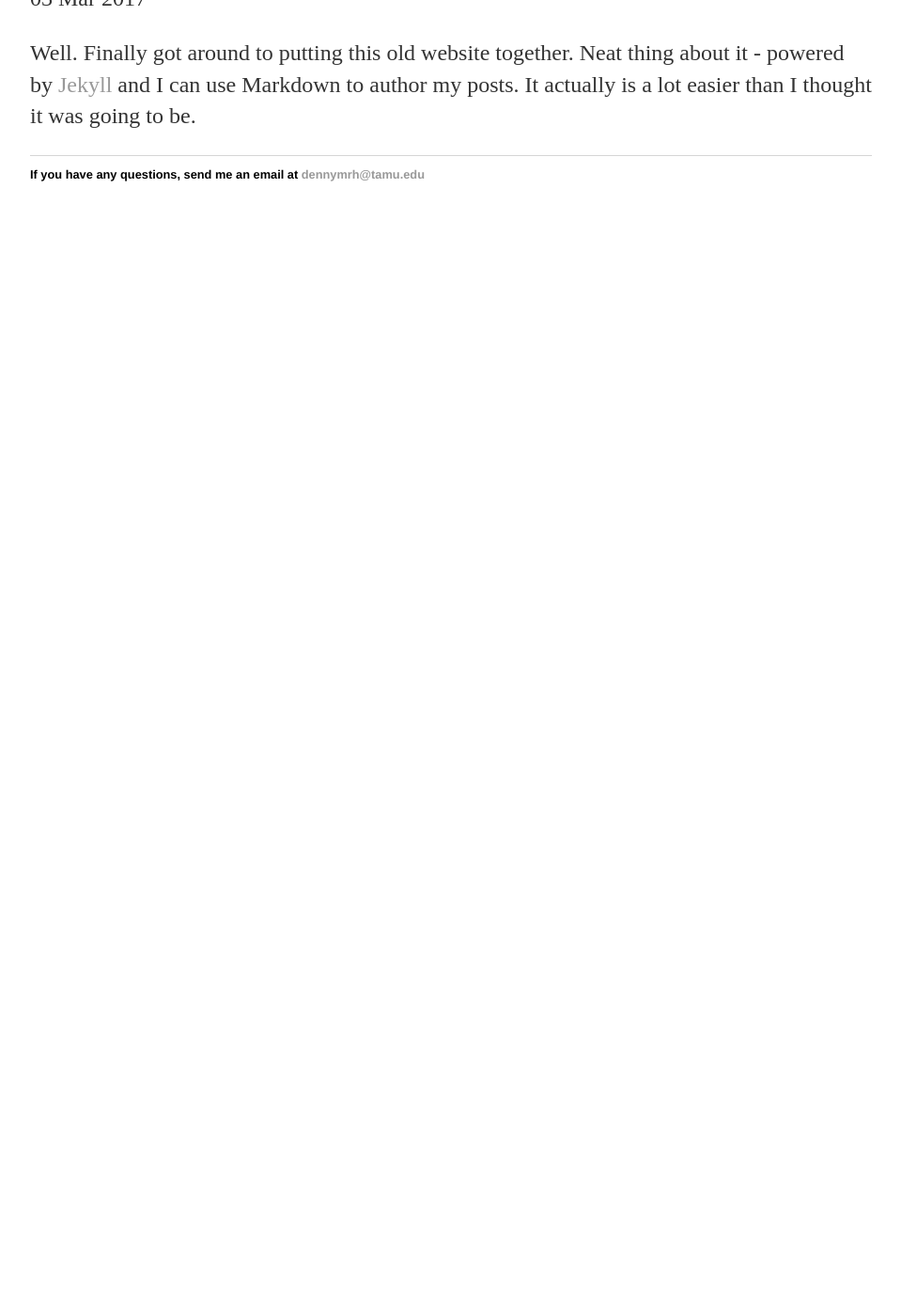
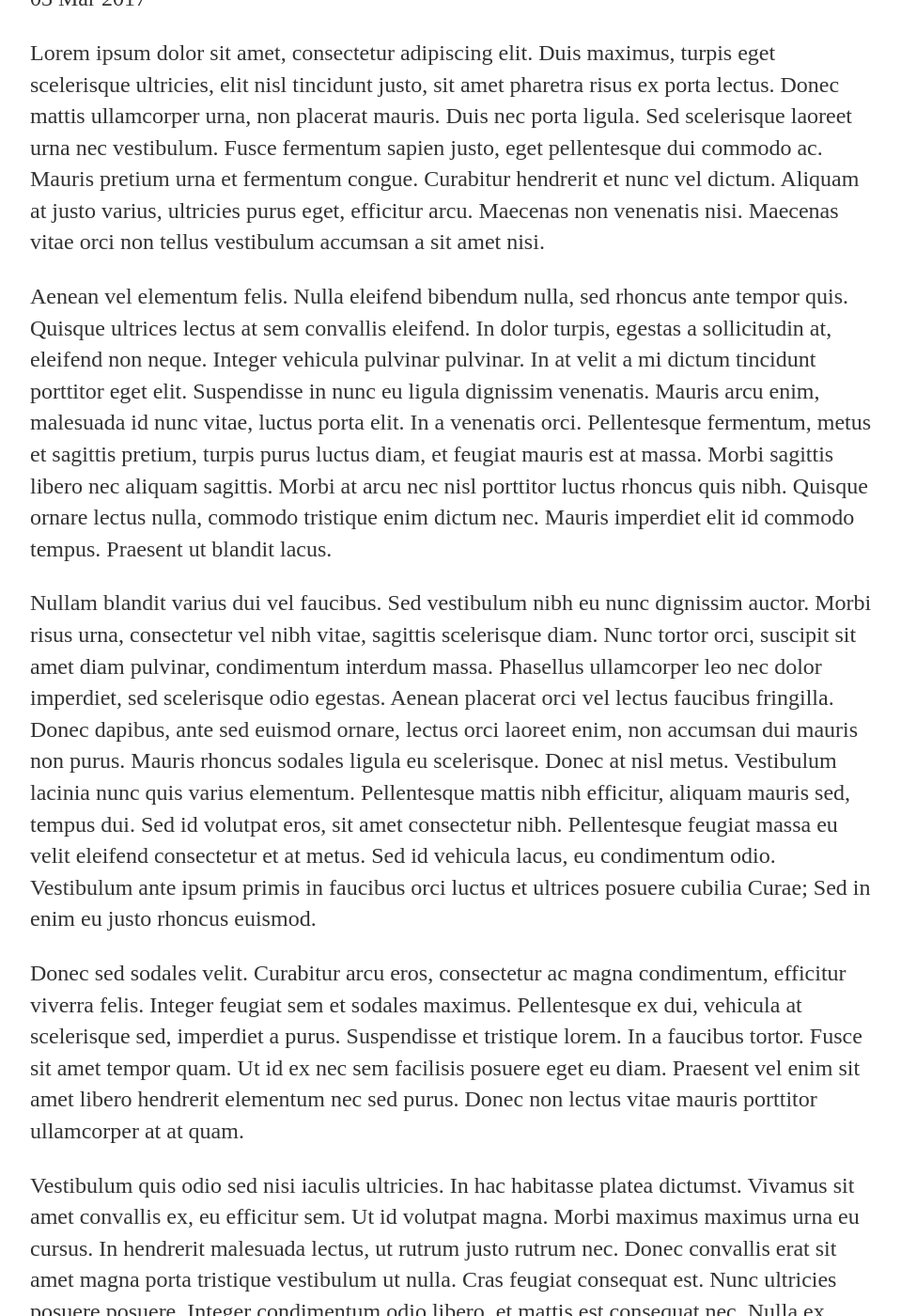
Before and after one commit to dennymrh/dennymrh.github.io, a Jekyll site: the page built from _posts/2017-03-03-amazing-experience.md, in a window 1280 px wide and 1400 px high, scrolled down 270 px. Shown: the whole window at 94% size, without its empty margins (160-1119 px from the left). Built offline with Jekyll 4.4.1, drawn with Linux system fonts in a browser that asks for light colours; before the commit the page ends 900 px from its top, so only the background shows below that; some of the changed text lies outside the part shown.

Commit message:
Update 2017-03-03-amazing-experience.md

```diff
--- a/_posts/2017-03-03-amazing-experience.md
+++ b/_posts/2017-03-03-amazing-experience.md
@@ -4,4 +4,14 @@ title: "This is an Amazing Experience you won't regret"
 date: 2017-03-03
 ---
 
-Well. Finally got around to putting this old website together. Neat thing about it - powered by [Jekyll](http://jekyllrb.com) and I can use Markdown to author my posts. It actually is a lot easier than I thought it was going to be.
+Lorem ipsum dolor sit amet, consectetur adipiscing elit. Duis maximus, turpis eget scelerisque ultricies, elit nisl tincidunt justo, sit amet pharetra risus ex porta lectus. Donec mattis ullamcorper urna, non placerat mauris. Duis nec porta ligula. Sed scelerisque laoreet urna nec vestibulum. Fusce fermentum sapien justo, eget pellentesque dui commodo ac. Mauris pretium urna et fermentum congue. Curabitur hendrerit et nunc vel dictum. Aliquam at justo varius, ultricies purus eget, efficitur arcu. Maecenas non venenatis nisi. Maecenas vitae orci non tellus vestibulum accumsan a sit amet nisi.
+
+Aenean vel elementum felis. Nulla eleifend bibendum nulla, sed rhoncus ante tempor quis. Quisque ultrices lectus at sem convallis eleifend. In dolor turpis, egestas a sollicitudin at, eleifend non neque. Integer vehicula pulvinar pulvinar. In at velit a mi dictum tincidunt porttitor eget elit. Suspendisse in nunc eu ligula dignissim venenatis. Mauris arcu enim, malesuada id nunc vitae, luctus porta elit. In a venenatis orci. Pellentesque fermentum, metus et sagittis pretium, turpis purus luctus diam, et feugiat mauris est at massa. Morbi sagittis libero nec aliquam sagittis. Morbi at arcu nec nisl porttitor luctus rhoncus quis nibh. Quisque ornare lectus nulla, commodo tristique enim dictum nec. Mauris imperdiet elit id commodo tempus. Praesent ut blandit lacus.
+
+Nullam blandit varius dui vel faucibus. Sed vestibulum nibh eu nunc dignissim auctor. Morbi risus urna, consectetur vel nibh vitae, sagittis scelerisque diam. Nunc tortor orci, suscipit sit amet diam pulvinar, condimentum interdum massa. Phasellus ullamcorper leo nec dolor imperdiet, sed scelerisque odio egestas. Aenean placerat orci vel lectus faucibus fringilla. Donec dapibus, ante sed euismod ornare, lectus orci laoreet enim, non accumsan dui mauris non purus. Mauris rhoncus sodales ligula eu scelerisque. Donec at nisl metus. Vestibulum lacinia nunc quis varius elementum. Pellentesque mattis nibh efficitur, aliquam mauris sed, tempus dui. Sed id volutpat eros, sit amet consectetur nibh. Pellentesque feugiat massa eu velit eleifend consectetur et at metus. Sed id vehicula lacus, eu condimentum odio. Vestibulum ante ipsum primis in faucibus orci luctus et ultrices posuere cubilia Curae; Sed in enim eu justo rhoncus euismod.
+
+Donec sed sodales velit. Curabitur arcu eros, consectetur ac magna condimentum, efficitur viverra felis. Integer feugiat sem et sodales maximus. Pellentesque ex dui, vehicula at scelerisque sed, imperdiet a purus. Suspendisse et tristique lorem. In a faucibus tortor. Fusce sit amet tempor quam. Ut id ex nec sem facilisis posuere eget eu diam. Praesent vel enim sit amet libero hendrerit elementum nec sed purus. Donec non lectus vitae mauris porttitor ullamcorper at at quam.
+
+Vestibulum quis odio sed nisi iaculis ultricies. In hac habitasse platea dictumst. Vivamus sit amet convallis ex, eu efficitur sem. Ut id volutpat magna. Morbi maximus maximus urna eu cursus. In hendrerit malesuada lectus, ut rutrum justo rutrum nec. Donec convallis erat sit amet magna porta tristique vestibulum ut nulla. Cras feugiat consequat est. Nunc ultricies posuere posuere. Integer condimentum odio libero, et mattis est consequat nec. Nulla ex ante, sollicitudin vel rutrum non, bibendum sit amet nibh. Nam at ligula ac velit efficitur viverra. Morbi pretium consectetur metus, at laoreet augue ullamcorper in. Proin eu molestie velit. Interdum et malesuada fames ac ante ipsum primis in faucibus. Curabitur placerat et est nec venenatis.
+
+Powered by [Jekyll](http://jekyllrb.com) and I can use Markdown to author my posts. It actually is a lot easier than I thought it was going to be.
```
